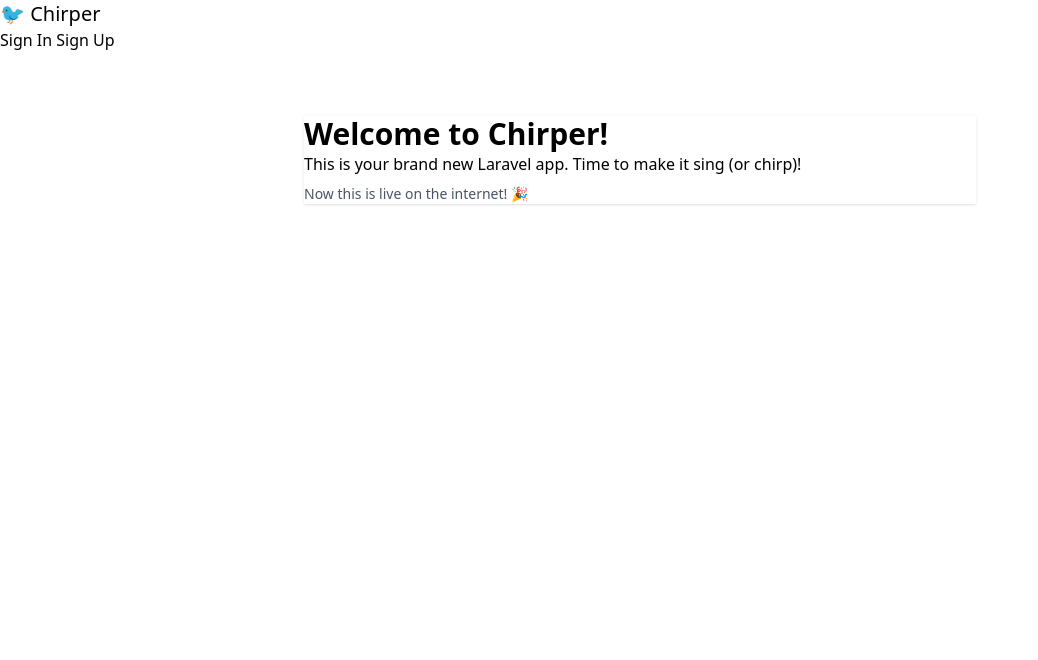
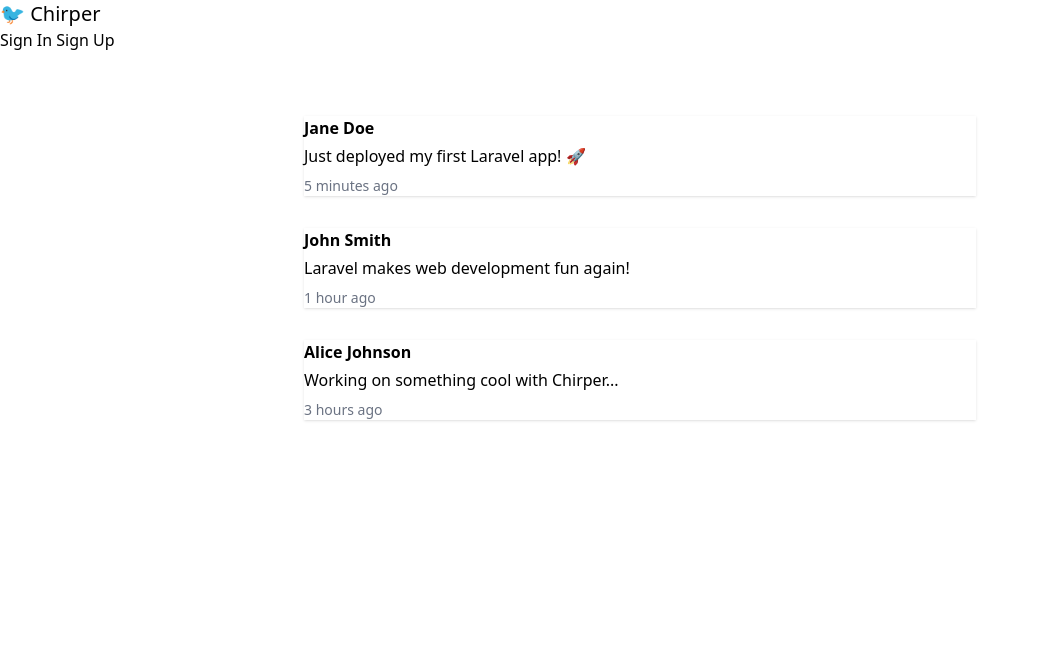
Before and after one commit to sebkuip/First-laravel-app, a Laravel app: page / in a window 1280 px wide. Shown: the top 660 px of the page, without its empty margins (0-1038 px from the left). Run offline with Laravel 12, Linux system fonts and the light colour scheme; style sheets or scripts are compiled from the project's sources; some libraries are stand-ins or nearby versions; some web fonts are replaced.

Commit message:
Feat: Add chirps

```diff
--- a/app/Http/Controllers/ChirpController.php
+++ b/app/Http/Controllers/ChirpController.php
@@ -8,6 +8,24 @@ class ChirpController extends Controller
 {
     public function index()
     {
-        return view('home');
+        $chirps = [
+            [
+                'author' => 'Jane Doe',
+                'message' => 'Just deployed my first Laravel app! 🚀',
+                'time' => '5 minutes ago'
+            ],
+            [
+                'author' => 'John Smith',
+                'message' => 'Laravel makes web development fun again!',
+                'time' => '1 hour ago'
+            ],
+            [
+                'author' => 'Alice Johnson',
+                'message' => 'Working on something cool with Chirper...',
+                'time' => '3 hours ago'
+            ]
+        ];
+
+        return view('home', ['chirps' => $chirps]);
     }
 }
--- a/resources/views/home.blade.php
+++ b/resources/views/home.blade.php
@@ -2,16 +2,17 @@
     <x-slot:title>
         Welcome
     </x-slot:title>
-
     <div class="max-w-2xl mx-auto">
-        <div class="card bg-base-100 shadow mt-8">
-            <div class="card-body">
-                <div>
-                    <h1 class="text-3xl font-bold">Welcome to Chirper!</h1>
-                    <p>This is your brand new Laravel app. Time to make it sing (or chirp)!</p>
-                    <p class="mt-2 text-sm text-gray-600">Now this is live on the internet! 🎉</p>
+        @foreach ($chirps as $chirp)
+            <div class="card bg-base-100 shadow mt-8">
+                <div class="card-body">
+                    <div>
+                        <div class="font-semibold">{{ $chirp['author'] }}</div>
+                        <div class="mt-1">{{ $chirp['message'] }}</div>
+                        <div class="text-sm text-gray-500 mt-2">{{ $chirp['time'] }}</div>
+                    </div>
                 </div>
             </div>
-        </div>
+        @endforeach
     </div>
 </x-layout>
```
